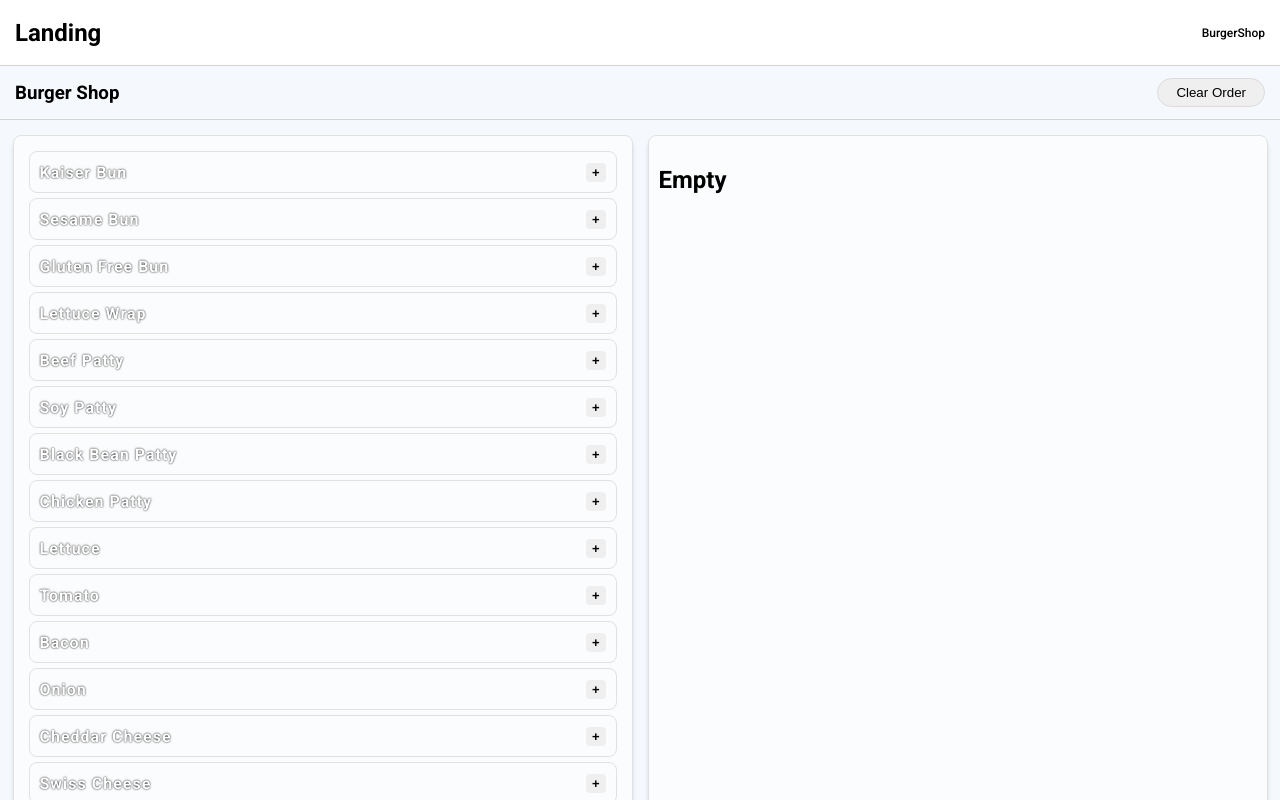
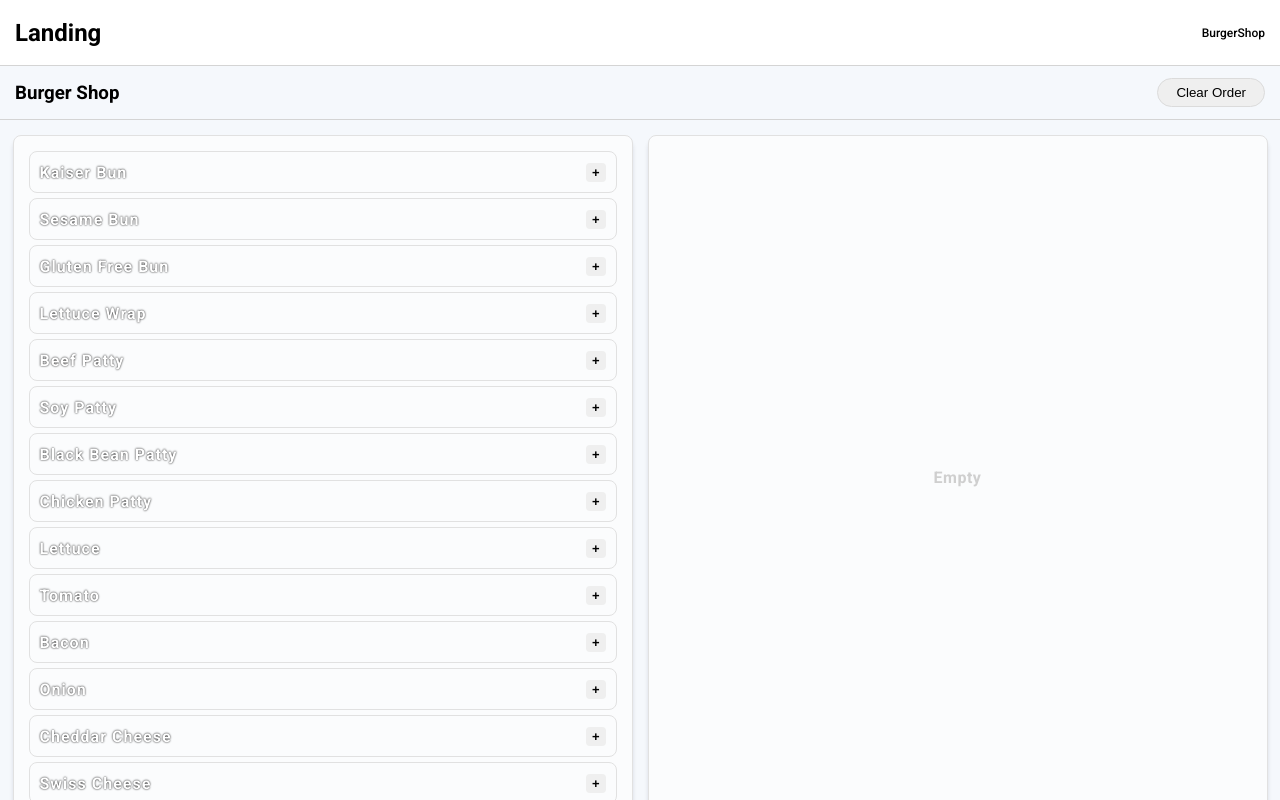
Before and after one commit to b-delacruz/reactville, a React (Create React App) app: page /burgers in a window 1280 px wide. Built offline with nearby package versions, Linux system fonts and the light colour scheme; a web font is replaced by a local one.

Commit message:
create delete ingredient button

```diff
--- a/src/Components/BurgerShop/BurgerShop.jsx
+++ b/src/Components/BurgerShop/BurgerShop.jsx
@@ -5,8 +5,15 @@ import { ingredients } from '../../data/burger-data'
 import { useState } from 'react'
 
 const BurgerShop = () => {
-  const [stack] = useState({})
-  console.log(ingredients)
+  const [stack, setStack] = useState([])
+
+  const addToBurger = (ingredient) => {
+    setStack([...stack, ingredient])
+  }
+
+    const removeFromBurger = (idx) => {
+      setStack(stack.filter((ing, i) => i !== idx))
+  }
 
   return (
     <div className="burger-shop">
@@ -14,10 +21,17 @@ const BurgerShop = () => {
         <h1>Burger Shop</h1>
         <button>Clear Order</button>
       </nav>
+
       <section>
-
-        <IngredientList ingredients={ingredients}/>
-        <BurgerStack stack={stack}/>
+        <IngredientList
+        ingredients={ingredients}
+        addToBurger={addToBurger}
+        stack={stack}
+        />
+        <BurgerStack
+        ingredients={stack}
+        removeFromBurger={removeFromBurger}
+        />
       </section>
     </div>
   )
--- a/src/Components/BurgerShop/BurgerStack.jsx
+++ b/src/Components/BurgerShop/BurgerStack.jsx
@@ -2,22 +2,19 @@ import Ingredient from "./Ingredient"
 
 const BurgerStack = (props) => {
   return (
-    <>
-    {props.stack.length ?
     <ul className="burger-stack">
-    {props.stack.map(ingredient =>
-      <Ingredient
-      ingredient={ingredient}
-      />
-		)}
+      {props.ingredients.length
+        ? props.ingredients.map((ingredient,idx) => (
+          <Ingredient
+          key={idx}
+          idx={idx}
+          ingredient={ingredient}
+          removeFromBurger={props.removeFromBurger}
+          />
+          ))
+        : <div>Empty</div>
+        }
     </ul>
-    :
-    <ul>
-      <h2>Empty</h2>
-    </ul>
-
-    }
-    </>
   )
 }
 
--- a/src/Components/BurgerShop/Ingredient.jsx
+++ b/src/Components/BurgerShop/Ingredient.jsx
@@ -4,8 +4,8 @@ const Ingredient = (props) => {
 		<li>
 			{props.ingredient.name}
 			{props.isList
-				?<button>+</button>
-				:<button>X</button>
+				?<button onClick={() => props.addToBurger(props.ingredient)}>+</button>
+				:<button onClick={() => props.removeFromBurger(props.idx)}>X</button>
 			}
 		</li>
 	)
--- a/src/Components/BurgerShop/IngredientList.jsx
+++ b/src/Components/BurgerShop/IngredientList.jsx
@@ -1,4 +1,3 @@
-import { ingredients } from "../../data/burger-data"
 import Ingredient from "./Ingredient"
 
 const IngredientList = (props) => {
@@ -10,6 +9,7 @@ const IngredientList = (props) => {
 				key={idx}
 				isList={true}
 				ingredient={ingredient}
+				addToBurger={props.addToBurger}
 				/>
 			)}
 		</ul>
```
